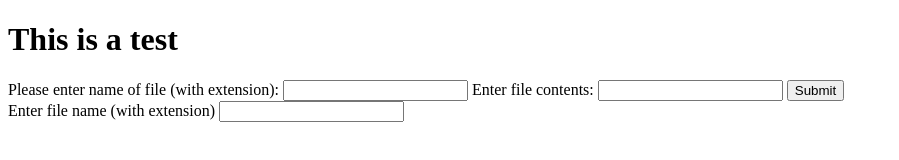
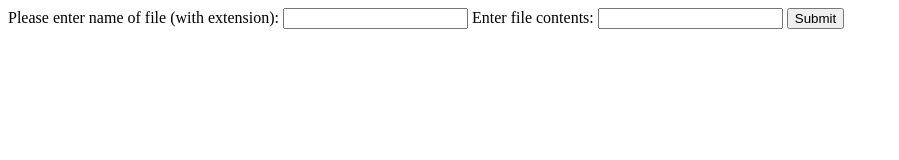
Before and after one commit to darshil511/21BCE132_Shipmnts_Task, a website: page index.html in a window 1280 px wide. Shown: the whole page, without its empty margins (0-899 px from the left). Drawn offline with Linux system fonts and the light colour scheme.

Commit message:
Final commit!

```diff
--- a/index.html
+++ b/index.html
@@ -6,16 +6,13 @@
     <title>Shimpnts</title>
 </head>
 <body>
-    <h1>This is a test</h1>
-    <form action="http://localhost:5000/example" method="POST">
+    <form action="http://localhost:5000/create" method="POST">
         <label for="fname"> Please enter name of file (with extension):</label>
             <input type="text" id="input-file-name" name="fname">
         <label for="fcontents">Enter file contents:</label>
             <input type="text" id="input-file-content" name="fcontents">
         <button type="submit">Submit</button>
-    </form>
-    <label for="file-name">Enter file name (with extension)</label>
-    <input type="text" id="file-name" name="file-name"><br><br>
+    </form><br><br>
 </body>
 <script>
 
--- a/server.js
+++ b/server.js
@@ -23,7 +23,7 @@ app.get('/', (req, res) => {
     res.sendFile(`${process.env.PROJECT_PATH}` + "index.html")
 })
 
-app.post('/example', (req, res) => {
+app.post('/create', (req, res) => {
     res.send(`File name is: ${req.body.fname}.`);
     console.log(req.body.fname)
     var writeStream = fs.createWriteStream(`${req.body.fname}`);
```
Also changed, not shown: README.md, 1 other file.
